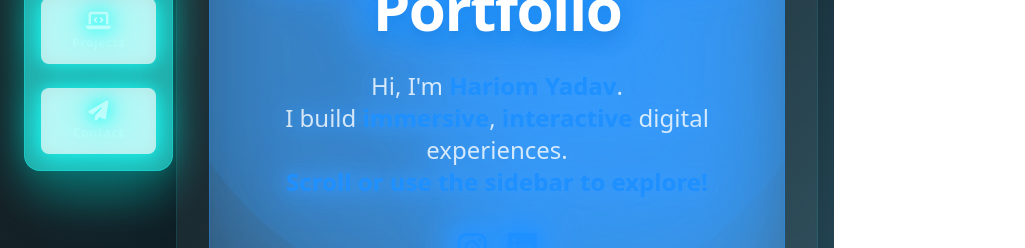
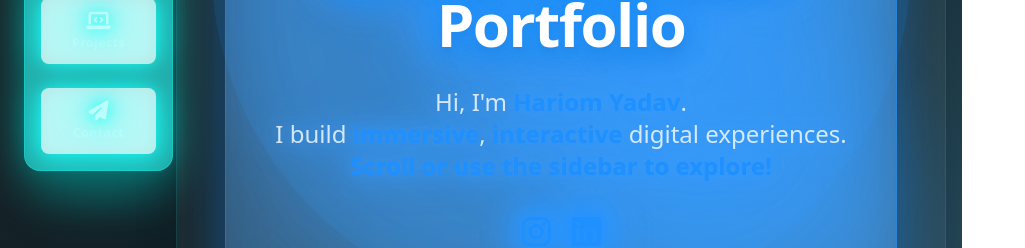
Before and after one commit to HariomYadav18/futuristic-portfolio, a React (Vite) app: page / in a window 1280 px wide. Shown: the part 504-752 px from the top of the page, without its empty margins (0-1025 px from the left). Built offline with nearby package versions, Linux system fonts and the light colour scheme.

Commit message:
modified:   src/App.jsx 	modified:   src/Home.jsx

```diff
--- a/src/App.jsx
+++ b/src/App.jsx
@@ -56,7 +56,7 @@ function App() {
         ))}
       </aside>
       {/* Main Content Area */}
-      <main className="flex-1 flex flex-col items-center justify-center ml-28 md:ml-40 px-4 py-8 transition-all duration-700">
+      <main className="flex-1 w-full ml-28 md:ml-40 px-4 py-8 transition-all duration-700">
         <div className="w-full max-w-5xl mx-auto rounded-3xl shadow-2xl bg-white/5 backdrop-blur-2xl border border-[#00fff7]/10 p-0 md:p-8 animate-section-in">
           {renderSection()}
         </div>
--- a/src/Home.jsx
+++ b/src/Home.jsx
@@ -2,7 +2,7 @@ import React from "react";
 
 const Home = () => {
   return (
-    <section className="relative flex flex-col items-center justify-center min-h-[70vh] py-12 overflow-hidden">
+    <section className="relative w-full py-16 px-4 overflow-visible">
       {/* Animated 3D/Neon Background */}
       <div className="absolute inset-0 z-0 pointer-events-none">
         <svg className="absolute left-1/2 top-1/2 -translate-x-1/2 -translate-y-1/2" width="900" height="900" viewBox="0 0 900 900" fill="none" xmlns="http://www.w3.org/2000/svg">
@@ -16,7 +16,7 @@ const Home = () => {
         <div className="absolute top-0 right-1/4 w-40 h-40 bg-[#1e90ff]/40 rounded-full blur-2xl animate-pulse" />
       </div>
       {/* Holographic Avatar Card */}
-      <div className="relative z-10 flex flex-col items-center gap-8 p-10 bg-white/10 backdrop-blur-2xl rounded-3xl shadow-2xl border border-[#1e90ff]/40 neon-glow-blue animate-float-up max-w-xl mx-auto">
+      <div className="relative z-10 flex flex-col items-center gap-8 p-10 bg-white/10 backdrop-blur-2xl rounded-3xl shadow-2xl border border-[#1e90ff]/40 neon-glow-blue animate-float-up max-w-2xl mx-auto">
         <div className="relative flex flex-col items-center">
           <div className="w-44 h-44 rounded-full border-4 border-[#1e90ff] shadow-xl neon-glow-blue overflow-hidden bg-gradient-to-br from-[#1e90ff]/40 to-[#232526] animate-avatar-float">
             <img
@@ -31,7 +31,7 @@ const Home = () => {
         <h1 className="text-4xl md:text-6xl font-extrabold text-white drop-shadow-lg text-center tracking-tight animate-title-glow-blue">
           <span className="block text-[#1e90ff]">Welcome</span> to the <span className="text-[#1e90ff]">Next-Gen</span> Portfolio
         </h1>
-        <p className="text-xl md:text-2xl text-white/80 font-medium text-center max-w-lg animate-fade-in">
+        <p className="text-lg md:text-2xl text-white/80 font-medium text-center max-w-xl animate-fade-in leading-relaxed">
           Hi, I'm <span className="font-bold text-[#1e90ff]">Hariom Yadav</span>.<br />
           I build <span className="font-bold text-[#1e90ff]">immersive</span>, <span className="font-bold text-[#1e90ff]">interactive</span> digital experiences.<br />
           <span className="text-[#1e90ff] font-bold">Scroll or use the sidebar to explore!</span>
```
